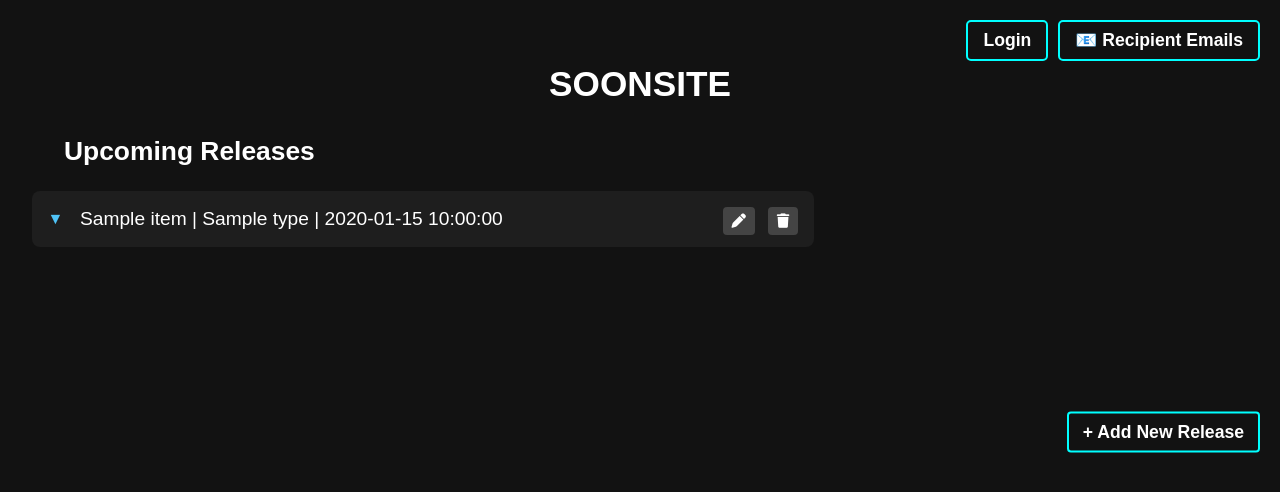
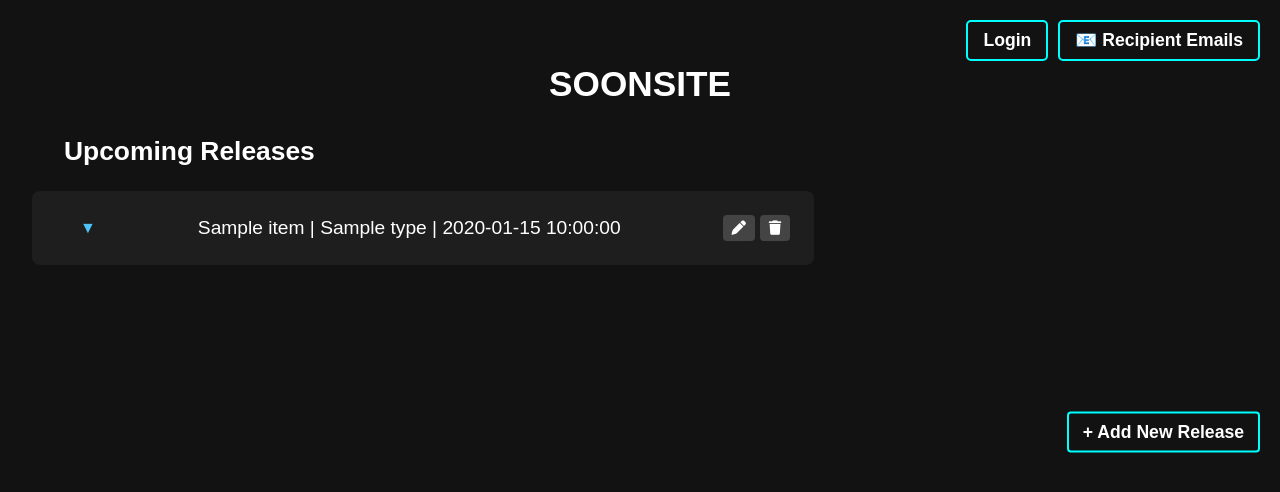
Before and after one commit to SUJALL-MOHAPATRA/SOONSITE, a Flask app: template templates/index.html in a window 1280 px wide. Shown: the top 492 px of the page. Run offline with Flask 3, Linux system fonts and the light colour scheme; the template is opened without the code that fills it: most values are stand-ins (such as "Sample title", 1, 10 or a date in 2020); some libraries are stand-ins or nearby versions.

Commit message:
Update style.css

```diff
--- a/static/style.css
+++ b/static/style.css
@@ -1,4 +1,4 @@
-/* Base styles (apply to all devices) */
+/* Base styles */
 body {
     background-color: #121212;
     color: #ffffff;
@@ -41,7 +41,7 @@
     border-radius: 0.3rem;
 }
 
-/* Add link style (used on multiple pages) */
+/* Add link style */
 .add-link {
     border: 0.15rem solid #4fc3f7;
     color: #4fc3f7;
@@ -94,63 +94,68 @@
 
 .release-bar {
     background-color: #1e1e1e;
-    padding: 1rem 1rem 1rem 2.5rem;
+    padding: 0.8rem 1rem;
     margin: 0.5rem auto;
     border-radius: 0.5rem;
     transition: background 0.2s;
-    position: relative;
-    text-align: left;
-    height: 8px;
     display: flex;
     justify-content: space-between;
-    align-items: center;
+    align-items: center; /* keeps arrow, text, and buttons vertically aligned */
+    min-height: 1rem; /* enforces compact height */
 }
 
 .release-bar:hover {
     background-color: #2c2c2c;
 }
 
+.release-left {
+    display: flex;
+    align-items: center;
+    gap: 0.5rem; /* space between arrow and text */
+}
+
 .arrow-button {
-    position: absolute;
-    left: 0.6rem;
-    top: 1.1rem;
     background: none;
     color: #4fc3f7;
     font-size: 1rem;
+    border: none;
+    cursor: pointer;
+    padding: 0; /* removes extra space */
+    line-height: 1; /* avoids vertical expansion */
 }
 
 .release-text {
-    font-size: 1.2rem;
-    display: inline-block;
+    font-size: 1rem;
+    display: flex;
     align-items: center;
 }
 
 .release-buttons {
-    position: absolute;
-    right: 1rem;
-    top: 1rem;
+    display: flex;
+    align-items: center;
+    gap: 0.3rem;
+    margin: 0;
+    padding: 0;
 }
 
 .release-buttons button {
     background-color: #444;
     color: #fff;
-    margin-left: 0.3rem;
-    font-size: 0.9rem;
-    padding: 0.3rem 0.5rem;
+    font-size: 0.8rem;
+    padding: 0.25rem 0.4rem;
+    border: none;
+    cursor: pointer;
+    border-radius: 4px;
+    line-height: 1; /* prevents extra height */
 }
 
 .release-buttons button:hover {
     background-color: #666;
 }
 
-.release-buttons {
-    display: flex;
-    align-items: center;
-    gap: 0.5rem;  /* spacing between edit and delete buttons */
-}
-
 .release-buttons form {
-    display: inline; /* Force both buttons to stay inline */
+    background: none;
+    display: inline;
 }
 
 .dropdown-content {
@@ -385,7 +390,7 @@
 }
 
 .delete-button {
-    background-color: #d9534f;     /* keep your red button */
+    background-color: #d9534f;     /* Red Button */
     color: white;
     padding: 0.3rem 0.8rem;
     border: none;
```
